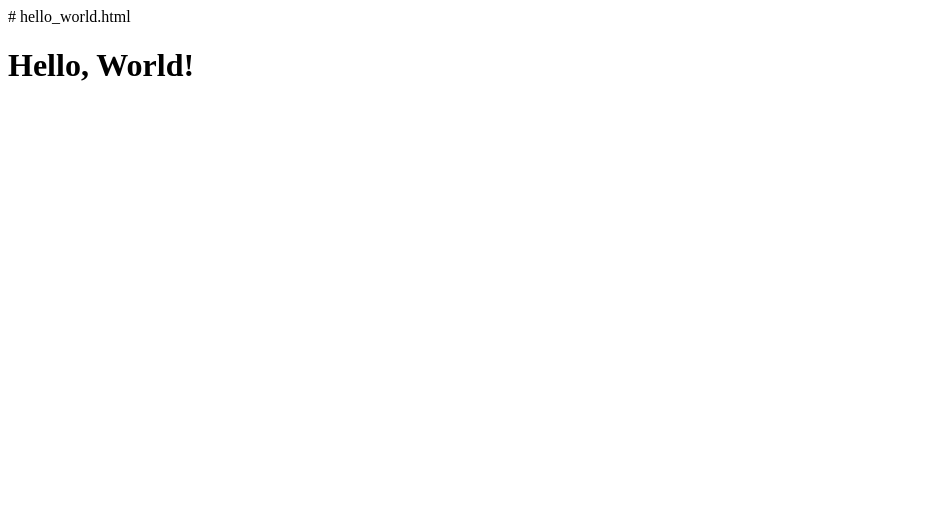
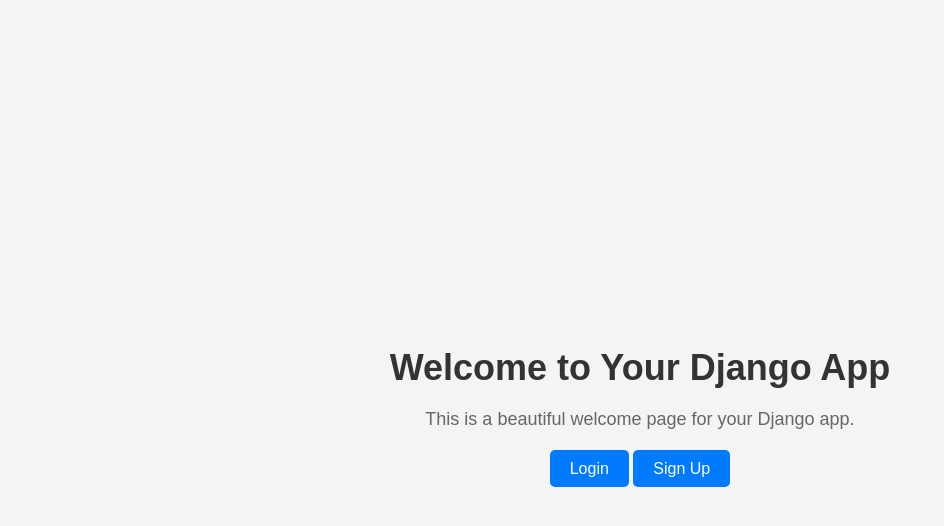
Before and after one commit to nirupamjm/Django_project, a Django app: page / in a window 1280 px wide. Shown: the top 526 px of the page, without its empty margins (0-944 px from the left). Run offline with Django 3.2, Linux system fonts and the light colour scheme.

Commit message:
Update hello_world.html

```diff
--- a/mysite/hello_world/templates/hello_world.html
+++ b/mysite/hello_world/templates/hello_world.html
@@ -1,2 +1,55 @@
-# hello_world.html
-<h1>Hello, World!</h1>
+<!DOCTYPE html>
+<html lang="en">
+<head>
+    <meta charset="UTF-8">
+    <meta name="viewport" content="width=device-width, initial-scale=1.0">
+    <title>Welcome to Your Django App</title>
+    <style>
+        body {
+            font-family: Arial, sans-serif;
+            background-color: #f4f4f4;
+            margin: 0;
+            padding: 0;
+            display: flex;
+            justify-content: center;
+            align-items: center;
+            height: 100vh;
+        }
+        .container {
+            text-align: center;
+        }
+        h1 {
+            color: #333;
+            font-size: 36px;
+            margin-bottom: 20px;
+        }
+        p {
+            color: #666;
+            font-size: 18px;
+            margin-bottom: 30px;
+        }
+        .btn {
+            padding: 10px 20px;
+            background-color: #007bff;
+            color: #fff;
+            border: none;
+            border-radius: 5px;
+            font-size: 16px;
+            cursor: pointer;
+            text-decoration: none;
+            transition: background-color 0.3s ease;
+        }
+        .btn:hover {
+            background-color: #0056b3;
+        }
+    </style>
+</head>
+<body>
+    <div class="container">
+        <h1>Welcome to Your Django App</h1>
+        <p>This is a beautiful welcome page for your Django app.</p>
+        <a href="{% url 'login' %}" class="btn">Login</a>
+        <a href="{% url 'signup' %}" class="btn">Sign Up</a>
+    </div>
+</body>
+</html>
```
